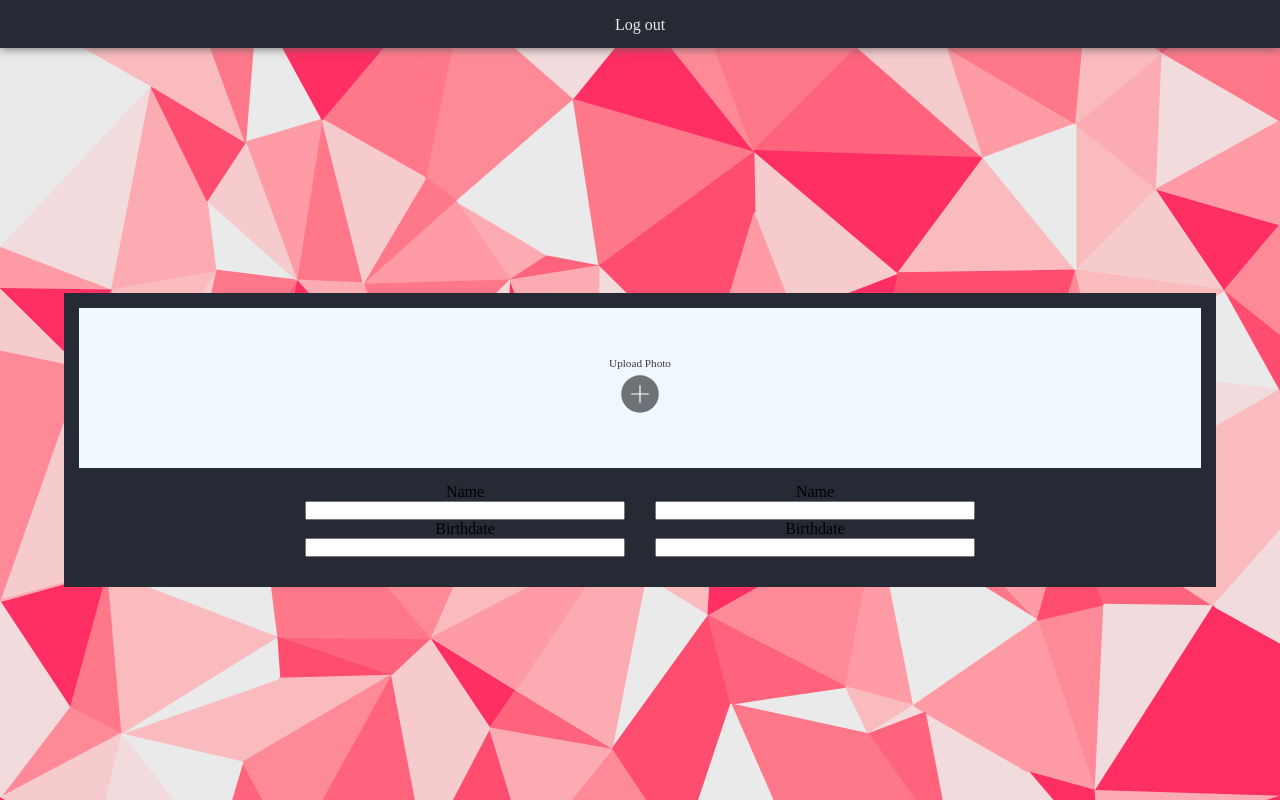
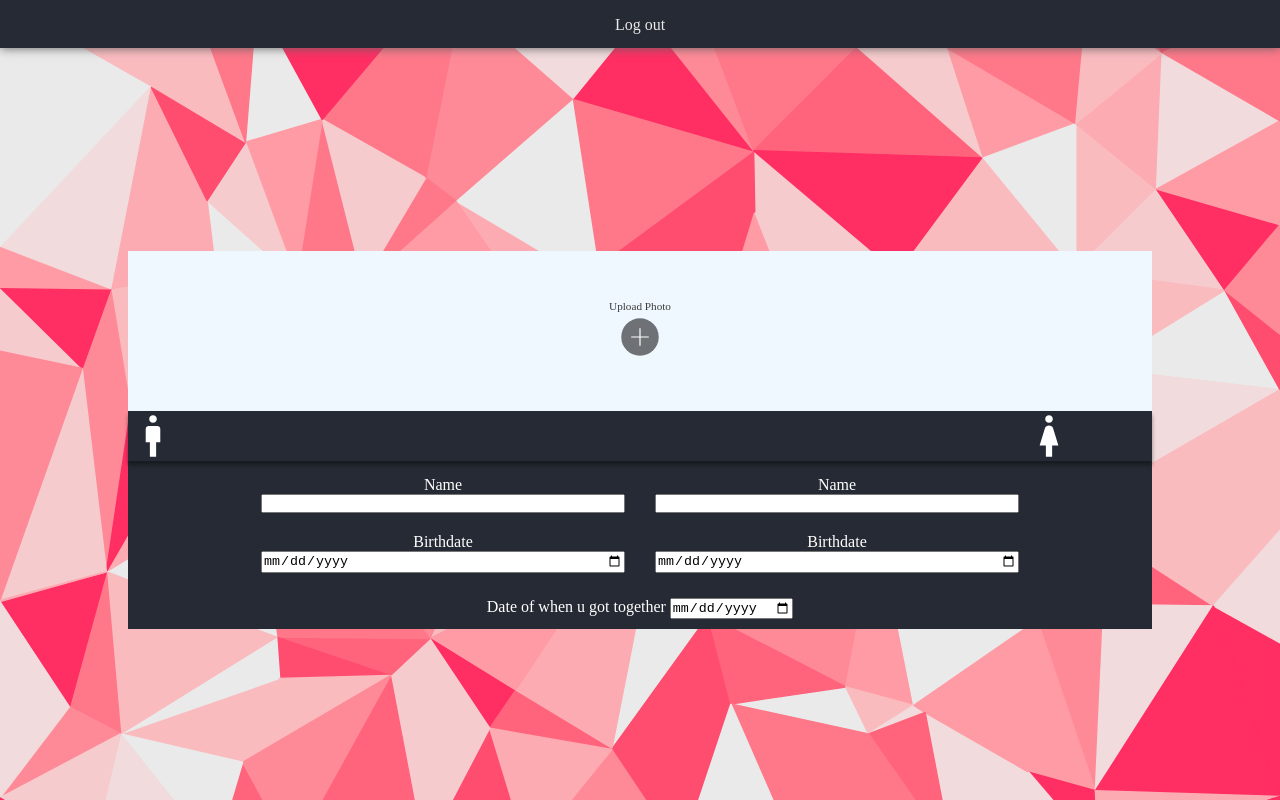
Before and after one commit to Zeeroon-e/Together, a React (Vite) app: page /home in a window 1280 px wide. Built offline with nearby package versions, Linux system fonts and the light colour scheme.

Commit message:
css for form

```diff
--- a/src/components/CreateForm.tsx
+++ b/src/components/CreateForm.tsx
@@ -7,10 +7,14 @@ function CreateForm() {
             <input type="file" id='file' className='file'/>
             <label htmlFor="file" className='file-label' > Upload Photo<p className='icon'>f</p></label>
         </div>
+        <div className='icon-container'>
+            <p className='man-icon'>s</p>
+            <p className='woman-icon'>s</p>
+
+        </div>
+
         <section className='fields-container'>
-
             <div className='field'>
-              <p className='man-icon'></p>
               <div className='name'>
                   <label htmlFor="text">Name</label>
                   <input type="text" />
@@ -18,12 +22,11 @@ function CreateForm() {
 
               <div className='dateofbirth'>
                   <label htmlFor="text">Birthdate</label>
-                  <input type="text" />
+                  <input type="date" />
               </div>
+            </div>
 
-            </div>
             <div className='field'>
-              <p className='man-icon'></p>
               <div className='name'>
                   <label htmlFor="text">Name</label>
                   <input type="text" />
@@ -31,13 +34,15 @@ function CreateForm() {
 
               <div className='dateofbirth'>
                   <label htmlFor="text">Birthdate</label>
-                  <input type="text" />
+                  <input type="date" />
               </div>
-
             </div>
-
         </section>
 
+        <div className='together-date'>
+            <label htmlFor="text" className='together-label'>Date of when u got together </label>
+            <input type="date" />
+        </div>
 
     </form>
   )
--- a/src/components/createform.scss
+++ b/src/components/createform.scss
@@ -1,11 +1,12 @@
 .form{
     background-color: #252A34;
-    width: 90vw;
+    width: 80vw;
     height: 100%;
-    padding: 15px;
+    padding: 0px 15px;
     display: flex;
     flex-direction: column;
     margin: auto;
+    align-items: center;
 }
 
 .photo{
@@ -13,7 +14,7 @@
     justify-content: center;
     align-items: center;
     background-color: aliceblue;
-    width: 100%;
+    width: 80vw;
     height: 20vh;
 
 
@@ -42,6 +43,31 @@
     }
 }
 
+.icon-container{
+    display: flex;
+    flex-direction: row;
+    justify-content: space-between;
+    width: 80vw;
+    box-shadow: 0px 4px 4px 0px #0505056b;
+    .man-icon{
+        color: #252a3400;
+        width: 10vw;
+        height: 50px;
+        background-image: url('../assets/man_icon.svg');
+        background-repeat: no-repeat;
+        background-size: contain;
+    }
+    .woman-icon{
+        color: #252a3400;
+        width: 10vw;
+        height: 50px;
+        background-image: url('../assets/woman_icon.svg');
+        background-repeat: no-repeat;
+        background-size: contain;
+
+    }
+}
+
 .fields-container{
     display: flex;
     flex-direction: row;
@@ -51,20 +77,29 @@
 .field{
     display: flex;
     flex-direction: column;
-    margin: 15px;
+    justify-content: center;
+    width: 30vw;
+    margin: 5px;
+    color: white;
 
     .name{
-        width: 25vw;
+        margin: 10px;
         display: flex;
         flex-direction: column;
         justify-content: center;
     }
 
     .dateofbirth{
-        width: 25vw;
+        margin: 10px;
         display: flex;
         flex-direction: column;
         justify-content: center;
 
     }
 }
+
+.together-date{
+    color: white;
+    margin: 10px;
+
+}
```
